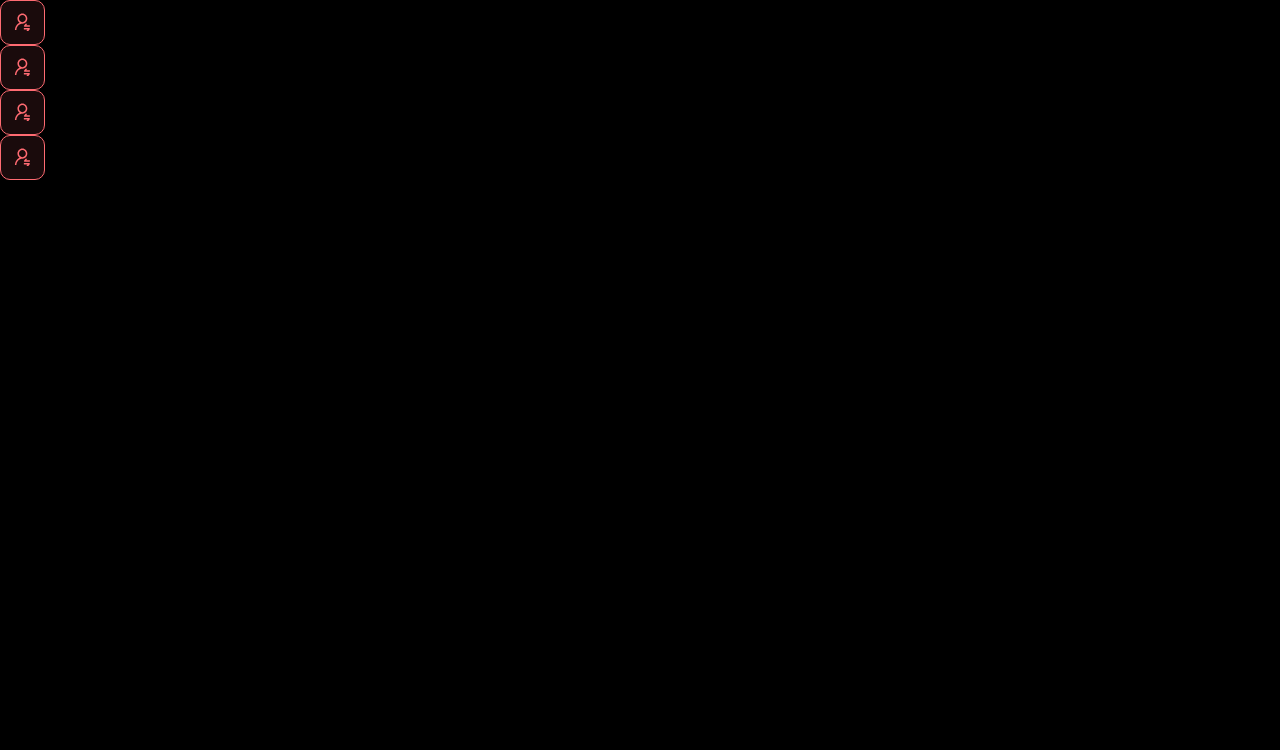
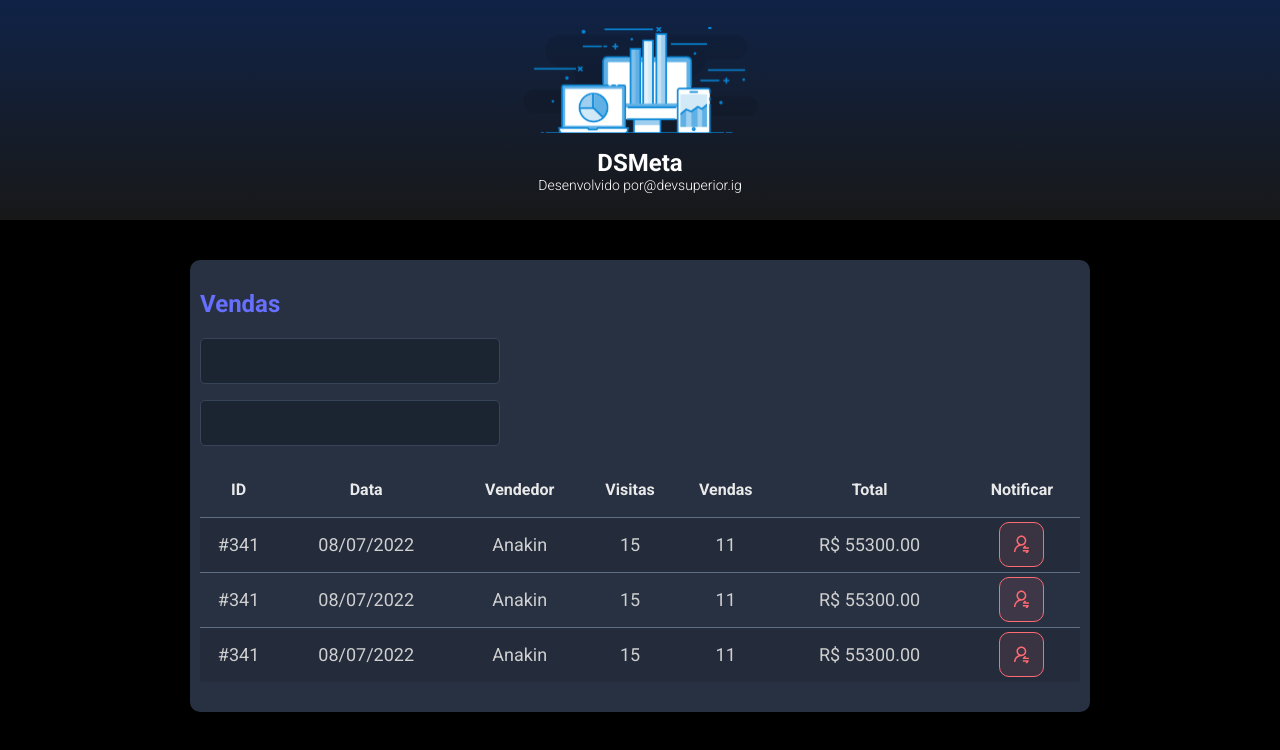
Before and after one commit to Moreira-Edu/SDS, a React (Vite) app in the folder frontend/: page / in a window 1280 px wide. Shown: the top 750 px of the page. Built offline with nearby package versions, Linux system fonts and the light colour scheme.

Commit message:
layout inicial pronto

```diff
--- a/frontend/src/App.tsx
+++ b/frontend/src/App.tsx
@@ -1,12 +1,18 @@
 import BotaoNotificacao from "./components/botaoNotificacao";
+import Card from "./components/Card";
+import Header from "./components/Header";
 
 function App() {
   return (
     <>
-      <BotaoNotificacao />
-      <BotaoNotificacao />
-      <BotaoNotificacao />
-      <BotaoNotificacao />
+      <Header />
+      <main>
+        <section id="sales">
+          <div className="dsmeta-container">
+            <Card />
+          </div>
+        </section>
+      </main>
     </>
   );
 }
--- /dev/null
+++ b/frontend/src/components/Card/index.tsx
@@ -0,0 +1,78 @@
+import React from "react";
+import BotaoNotificacao from "../botaoNotificacao";
+import "./styles.css";
+
+const Card = () => {
+  return (
+    <div className="dsmeta-card">
+      <h2 className="dsmeta-sales-title">Vendas</h2>
+      <div>
+        <div className="dsmeta-form-control-container">
+          <input className="dsmeta-form-control" type="text" />
+        </div>
+        <div className="dsmeta-form-control-container">
+          <input className="dsmeta-form-control" type="text" />
+        </div>
+      </div>
+
+      <div>
+        <table className="dsmeta-sales-table">
+          <thead>
+            <tr>
+              <th className="show992">ID</th>
+              <th className="show576">Data</th>
+              <th>Vendedor</th>
+              <th className="show992">Visitas</th>
+              <th className="show992">Vendas</th>
+              <th>Total</th>
+              <th>Notificar</th>
+            </tr>
+          </thead>
+          <tbody>
+            <tr>
+              <td className="show992">#341</td>
+              <td className="show576">08/07/2022</td>
+              <td>Anakin</td>
+              <td className="show992">15</td>
+              <td className="show992">11</td>
+              <td>R$ 55300.00</td>
+              <td>
+                <div className="dsmeta-red-btn-container">
+                  <BotaoNotificacao />
+                </div>
+              </td>
+            </tr>
+            <tr>
+              <td className="show992">#341</td>
+              <td className="show576">08/07/2022</td>
+              <td>Anakin</td>
+              <td className="show992">15</td>
+              <td className="show992">11</td>
+              <td>R$ 55300.00</td>
+              <td>
+                <div className="dsmeta-red-btn-container">
+                  <BotaoNotificacao />
+                </div>
+              </td>
+            </tr>
+            <tr>
+              <td className="show992">#341</td>
+              <td className="show576">08/07/2022</td>
+              <td>Anakin</td>
+              <td className="show992">15</td>
+              <td className="show992">11</td>
+              <td>R$ 55300.00</td>
+              <td>
+                <div className="dsmeta-red-btn-container">
+                  <BotaoNotificacao />
+                </div>
+              </td>
+            </tr>
+          </tbody>
+        </table>
+      </div>
+    </div>
+  );
+};
+
+export default Card;
--- /dev/null
+++ b/frontend/src/components/Card/styles.css
@@ -0,0 +1,97 @@
+.dsmeta-card {
+  background-color: #283142;
+  border-radius: 10px;
+  padding: 30px 10px;
+}
+
+.dsmeta-sales-title {
+  color: #676fff;
+  font-size: 24px;
+  margin-bottom: 20px;
+}
+
+.dsmeta-form-control-container {
+  margin-bottom: 16px;
+  max-width: 300px;
+}
+
+.dsmeta-form-control {
+  width: 100%;
+  height: 46px;
+  background-color: #1b2531;
+  border: 1px solid #384459;
+  border-radius: 5px;
+  color: #9aaabe;
+  padding: 0 20px;
+  font-size: 18px;
+}
+
+.dsmeta-sales-table {
+  width: 100%;
+  border-spacing: 0;
+  border-collapse: collapse;
+}
+
+.dsmeta-sales-table thead {
+  height: 55px;
+  font-size: 16px;
+  color: #e9e9e9;
+  font-weight: 700;
+}
+
+.dsmeta-sales-table tbody {
+  font-size: 14px;
+  font-weight: 400;
+  color: #cfcfcf;
+  text-align: center;
+}
+
+.dsmeta-sales-table tbody tr {
+  height: 74px;
+  border-top: 1px solid #5f6e82;
+}
+
+.dsmeta-sales-table tbody tr:hover > td {
+  background-color: #384459;
+}
+
+.dsmeta-sales-table tbody tr:nth-child(odd) {
+  background-color: #242c3b;
+}
+
+.dsmeta-red-btn-container {
+  display: flex;
+  justify-content: center;
+}
+
+.show576 {
+  display: none;
+}
+
+.show992 {
+  display: none;
+}
+
+@media (min-width: 576px) {
+  .show576 {
+    display: table-cell;
+  }
+
+  .dsmeta-card {
+    padding: 35px;
+  }
+
+  .dsmeta-sales-table tbody tr {
+    height: 55px;
+  }
+
+  .dsmeta-sales-table tbody {
+    font-size: 18px;
+  }
+}
+
+@media (min-width: 992px) {
+  .show992 {
+    display: table-cell;
+  }
+}
--- /dev/null
+++ b/frontend/src/components/Header/index.tsx
@@ -0,0 +1,19 @@
+import React from "react";
+import logo from "@/assets/logo.svg";
+import "./styles.css";
+const Header = () => {
+  return (
+    <header>
+      <div className="dsmeta-logo-container">
+        <img src={logo} alt="Logo DSMeta" />
+        <h1>DSMeta</h1>
+        <p>
+          Desenvolvido por
+          <a href="https://www.instagram.com/devsuperior.ig">@devsuperior.ig</a>
+        </p>
+      </div>
+    </header>
+  );
+};
+
+export default Header;
--- /dev/null
+++ b/frontend/src/components/Header/styles.css
@@ -0,0 +1,27 @@
+header {
+  background: linear-gradient(180deg, #102347 0%, #181818 100%);
+  height: 220px;
+  display: flex;
+  align-items: center;
+  justify-content: center;
+}
+
+.dsmeta-logo-container {
+  display: flex;
+  flex-direction: column;
+  align-items: center;
+}
+
+.dsmeta-logo-container img {
+  width: 235px;
+}
+
+.dsmeta-logo-container h1 {
+  margin-top: 15px;
+  font-size: 24px;
+}
+
+.dsmeta-logo-container p {
+  font-size: 14px;
+  font-weight: 300;
+}
--- a/frontend/src/index.css
+++ b/frontend/src/index.css
@@ -20,34 +20,6 @@ a:visited {
   text-decoration: none;
 }
 
-header {
-  background: linear-gradient(180deg, #102347 0%, #181818 100%);
-  height: 220px;
-  display: flex;
-  align-items: center;
-  justify-content: center;
-}
-
-.dsmeta-logo-container {
-  display: flex;
-  flex-direction: column;
-  align-items: center;
-}
-
-.dsmeta-logo-container img {
-  width: 235px;
-}
-
-.dsmeta-logo-container h1 {
-  margin-top: 15px;
-  font-size: 24px;
-}
-
-.dsmeta-logo-container p {
-  font-size: 14px;
-  font-weight: 300;
-}
-
 .dsmeta-card {
   background-color: #283142;
   border-radius: 10px;
@@ -63,95 +35,3 @@ header {
 #sales {
   padding: 40px 10px;
 }
-
-.dsmeta-sales-title {
-  color: #676fff;
-  font-size: 24px;
-  margin-bottom: 20px;
-}
-
-.dsmeta-form-control-container {
-  margin-bottom: 16px;
-  max-width: 300px;
-}
-
-.dsmeta-form-control {
-  width: 100%;
-  height: 46px;
-  background-color: #1b2531;
-  border: 1px solid #384459;
-  border-radius: 5px;
-  color: #9aaabe;
-  padding: 0 20px;
-  font-size: 18px;
-}
-
-.dsmeta-sales-table {
-  width: 100%;
-  border-spacing: 0;
-  border-collapse: collapse;
-}
-
-.dsmeta-sales-table thead {
-  height: 55px;
-  font-size: 16px;
-  color: #e9e9e9;
-  font-weight: 700;
-}
-
-.dsmeta-sales-table tbody {
-  font-size: 14px;
-  font-weight: 400;
-  color: #cfcfcf;
-  text-align: center;
-}
-
-.dsmeta-sales-table tbody tr {
-  height: 74px;
-  border-top: 1px solid #5f6e82;
-}
-
-.dsmeta-sales-table tbody tr:hover > td {
-  background-color: #384459;
-}
-
-.dsmeta-sales-table tbody tr:nth-child(odd) {
-  background-color: #242c3b;
-}
-
-.dsmeta-red-btn-container {
-  display: flex;
-  justify-content: center;
-}
-
-.show576 {
-  display: none;
-}
-
-.show992 {
-  display: none;
-}
-
-@media (min-width: 576px) {
-  .show576 {
-    display: table-cell;
-  }
-
-  .dsmeta-card {
-    padding: 35px;
-  }
-
-  .dsmeta-sales-table tbody tr {
-    height: 55px;
-  }
-
-  .dsmeta-sales-table tbody {
-    font-size: 18px;
-  }
-}
-
-@media (min-width: 992px) {
-  .show992 {
-    display: table-cell;
-  }
-}
```
Also changed, not shown: frontend/src/assets/logo.svg (added), frontend/src/components/botaoNotificacao/styles.css (line endings or trailing spaces), 1 other file (tests, documents, lock files or other folders).
